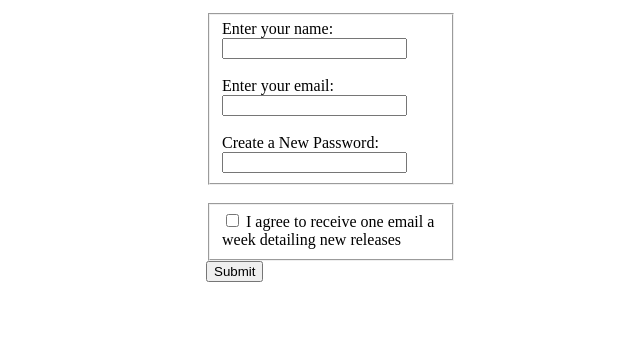
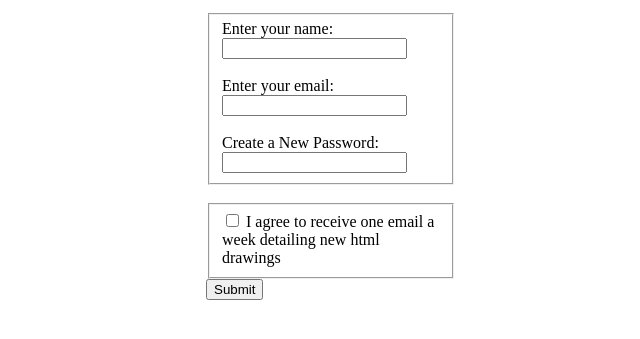
Before and after one commit to tiemhgo/project, a plain HTML site: page index.html in a window 1280 px wide. Shown: the part 461-800 px from the top of the page, without its empty margins (334-974 px from the left). Drawn offline with Linux system fonts and the light colour scheme.

Commit message:
Update index.html

```diff
--- a/index.html
+++ b/index.html
@@ -39,7 +39,7 @@
 </div>
 
       <fieldset>
-          <input id="terms-and-conditions" type="checkbox" required name="terms-and-conditions" class="inline" /> I agree to receive one email a week detailing new releases</a>
+          <input id="terms-and-conditions" type="checkbox" required name="terms-and-conditions" class="inline" /> I agree to receive one email a week detailing new html drawings</a>
         </label>
       </fieldset>
       <input type="submit"></input>
```
